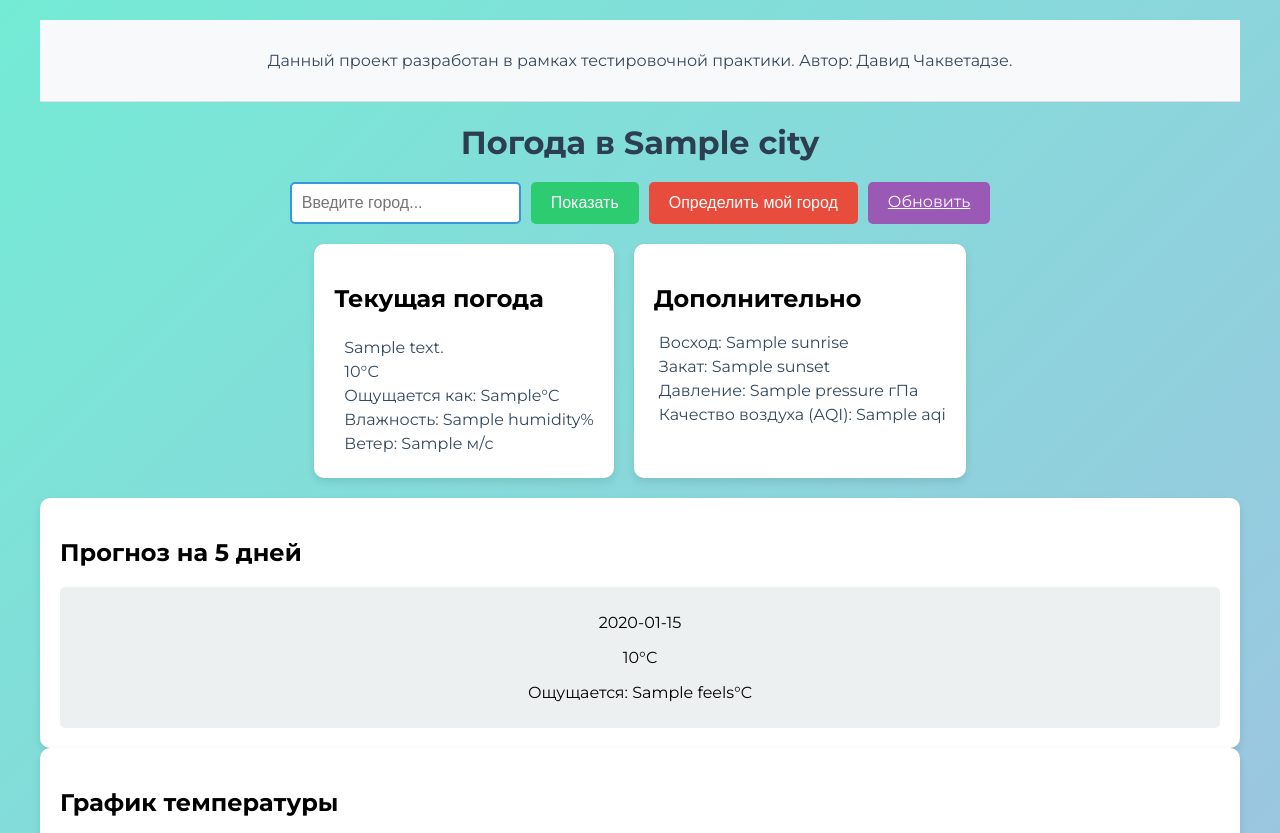
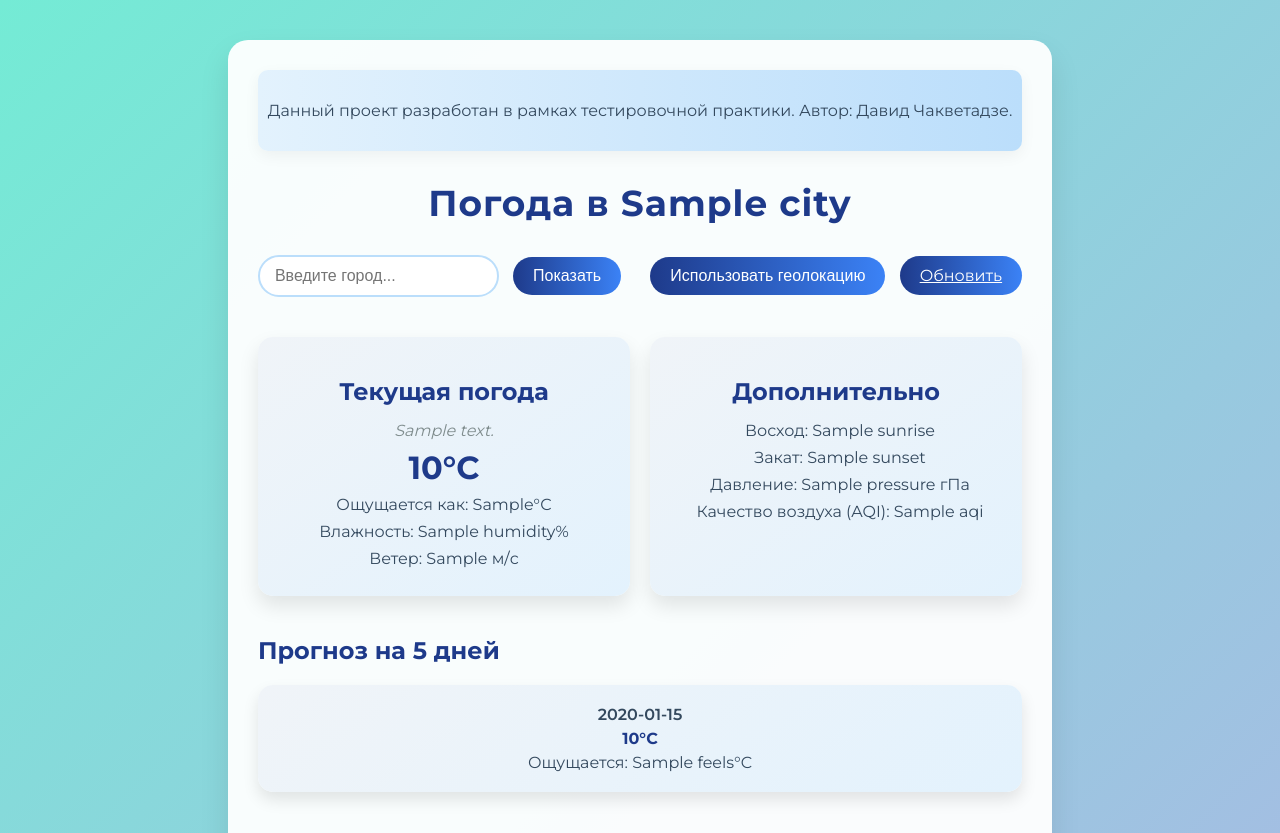
Before and after one commit to Davidchastr/Pet-Project-weather-dashboard, a Flask app: template templates/index.html in a window 1280 px wide. Shown: the top 833 px of the page. Run offline with Flask 3, Linux system fonts and the light colour scheme; the template is opened without the code that fills it: most values are stand-ins (such as "Sample title", 1, 10 or a date in 2020); some libraries are stand-ins or nearby versions.

Commit message:
Enhance design with modern styles and animations

```diff
--- a/static/style.css
+++ b/static/style.css
@@ -1,185 +1,256 @@
+/* Общий стиль страницы */
 body {
     font-family: 'Montserrat', sans-serif;
-    background-color: #f0f4f8;
+    background: linear-gradient(135deg, #74ebd5, #acb6e5); /* Градиентный фон */
     margin: 0;
-    padding: 0;
+    padding: 40px;
+    color: #2c3e50;
     min-height: 100vh;
-    position: relative;
-    background: linear-gradient(135deg, #74ebd5, #acb6e5);
+    display: flex;
+    justify-content: center;
+    align-items: center;
 }
 
+/* Контейнер */
 .container {
     max-width: 1200px;
     margin: 0 auto;
-    padding: 20px;
+    background-color: rgba(255, 255, 255, 0.95); /* Полупрозрачный белый фон */
+    padding: 30px;
+    border-radius: 20px;
+    box-shadow: 0 15px 30px rgba(0, 0, 0, 0.1);
 }
 
+/* Надпись о проекте */
+.project-info {
+    text-align: center;
+    padding: 15px 0;
+    margin-bottom: 30px;
+    color: #34495e;
+    font-size: 16px;
+    font-weight: 500;
+    background: linear-gradient(90deg, #e3f2fd, #bbdefb);
+    border-radius: 10px;
+    box-shadow: 0 5px 15px rgba(0, 0, 0, 0.05);
+}
+
+/* Заголовок */
 h1 {
     text-align: center;
-    color: #2c3e50;
-    margin-bottom: 20px;
+    color: #1e3a8a; /* Тёмно-синий цвет */
+    font-size: 36px;
+    margin-bottom: 30px;
+    letter-spacing: 1px;
 }
 
+/* Форма и кнопки */
 .controls {
-    display: flex;
-    justify-content: center;
-    gap: 10px;
-    margin-bottom: 20px;
+    text-align: center;
+    margin-bottom: 40px;
 }
 
 .city-form {
-    display: flex;
-    gap: 10px;
+    display: inline-block;
+    margin-right: 15px;
 }
 
 .city-input {
-    padding: 10px;
+    padding: 10px 15px;
     font-size: 16px;
-    border: 2px solid #3498db;
-    border-radius: 5px;
+    border: 2px solid #bbdefb;
+    border-radius: 25px;
     outline: none;
-    transition: border-color 0.3s;
+    transition: border-color 0.3s ease;
 }
 
 .city-input:focus {
-    border-color: #2980b9;
+    border-color: #1e3a8a;
 }
 
 .btn {
     padding: 10px 20px;
     font-size: 16px;
     border: none;
-    border-radius: 5px;
+    border-radius: 25px;
     cursor: pointer;
-    background-color: #3498db;
+    margin-left: 10px;
+    background: linear-gradient(90deg, #1e3a8a, #3b82f6); /* Градиентная кнопка */
     color: white;
-    transition: background-color 0.3s;
+    transition: transform 0.2s ease, box-shadow 0.3s ease;
 }
 
 .btn:hover {
-    background-color: #2980b9;
+    transform: translateY(-2px);
+    box-shadow: 0 5px 15px rgba(0, 0, 0, 0.2);
 }
 
-.btn-search {
-    background-color: #2ecc71;
+/* Контейнер с карточками */
+.weather-container {
+    display: flex;
+    justify-content: space-between;
+    margin-bottom: 40px;
+    gap: 20px;
 }
 
-.btn-search:hover {
-    background-color: #27ae60;
+/* Карточки текущей погоды и дополнительной информации */
+.weather-card, .extra-info-card {
+    flex: 1;
+    background: linear-gradient(145deg, #f0f4f8, #e3f2fd);
+    padding: 20px;
+    border-radius: 15px;
+    text-align: center;
+    box-shadow: 0 10px 20px rgba(0, 0, 0, 0.1);
+    transition: transform 0.3s ease;
 }
 
-.btn-geo {
-    background-color: #e74c3c;
+.weather-card:hover, .extra-info-card:hover {
+    transform: translateY(-5px);
 }
 
-.btn-geo:hover {
-    background-color: #c0392b;
+.weather-card h2, .extra-info-card h2 {
+    color: #1e3a8a;
+    font-size: 24px;
+    margin-bottom: 15px;
 }
 
-.btn-refresh {
-    background-color: #9b59b6;
+.weather-card .weather-icon {
+    font-size: 60px;
+    color: #3b82f6;
+    margin-bottom: 10px;
 }
 
-.btn-refresh:hover {
-    background-color: #8e44ad;
+.weather-info p {
+    margin: 8px 0;
+    font-size: 16px;
+    color: #34495e;
 }
 
-.weather-container {
-    display: flex;
-    gap: 20px;
-    justify-content: center;
-    margin-bottom: 20px;
+.weather-info .temperature {
+    font-size: 32px;
+    font-weight: 700;
+    color: #1e3a8a;
 }
 
-.weather-card, .extra-info-card, .forecast-card, .graph-card {
-    background: white;
-    padding: 20px;
-    border-radius: 10px;
-    box-shadow: 0 4px 8px rgba(0, 0, 0, 0.1);
+.weather-info .description {
+    font-style: italic;
+    color: #7f8c8d;
 }
 
-.weather-card, .extra-info-card {
-    width: fit-content;
-}
-
-.weather-details {
+.extra-info p {
+    margin: 8px 0;
+    font-size: 16px;
+    color: #34495e;
     display: flex;
     align-items: center;
-    gap: 10px;
     justify-content: center;
 }
 
-.weather-icon {
-    font-size: 50px;
-    text-align: center;
+.extra-info i {
+    margin-right: 8px;
+    color: #3b82f6;
 }
 
-.weather-icon i {
-    font-size: 80px;
-    color: #3498db;
+/* Прогноз на 5 дней */
+.forecast-card {
+    margin-top: 30px;
 }
 
-.weather-info {
-    flex-grow: 0;
-}
-
-.weather-info p {
-    margin: 5px 0;
-    color: #34495e;
-}
-
-.extra-info p {
-    margin: 5px 0;
-    color: #34495e;
-    display: flex;
-    align-items: center;
-    gap: 5px;
-}
-
-.extra-info i {
-    font-size: 20px;
-    color: #3498db;
+.forecast-card h2 {
+    color: #1e3a8a;
+    font-size: 24px;
+    margin-bottom: 20px;
 }
 
 .forecast-grid {
     display: grid;
     grid-template-columns: repeat(auto-fit, minmax(150px, 1fr));
-    gap: 10px;
+    gap: 20px;
 }
 
 .forecast-item {
+    background: linear-gradient(145deg, #f0f4f8, #e3f2fd);
+    padding: 15px;
+    border-radius: 15px;
     text-align: center;
-    padding: 10px;
-    background: #ecf0f1;
-    border-radius: 5px;
+    box-shadow: 0 8px 16px rgba(0, 0, 0, 0.1);
+    transition: transform 0.3s ease;
+    opacity: 0;
+    animation: fadeIn 0.5s ease forwards;
+    animation-delay: calc(var(--delay) * 0.1s);
 }
 
-.forecast-item .weather-icon i {
-    font-size: 50px;
-    color: #3498db;
+/* Анимация для карточек прогноза */
+@keyframes fadeIn {
+    from {
+        opacity: 0;
+        transform: translateY(20px);
+    }
+    to {
+        opacity: 1;
+        transform: translateY(0);
+    }
+}
+
+.forecast-item:nth-child(1) { --delay: 1; }
+.forecast-item:nth-child(2) { --delay: 2; }
+.forecast-item:nth-child(3) { --delay: 3; }
+.forecast-item:nth-child(4) { --delay: 4; }
+.forecast-item:nth-child(5) { --delay: 5; }
+
+.forecast-item:hover {
+    transform: translateY(-5px);
+}
+
+.forecast-item .weather-icon {
+    font-size: 40px;
+    color: #3b82f6;
+}
+
+.forecast-item p {
+    margin: 5px 0;
+    font-size: 16px;
+    color: #34495e;
+}
+
+.forecast-item .temperature {
+    font-weight: 700;
+    color: #1e3a8a;
+}
+
+.forecast-item .date {
+    font-weight: 600;
+}
+
+/* График */
+.graph-card {
+    text-align: center;
+    margin-top: 40px;
+}
+
+.graph-card h2 {
+    color: #1e3a8a;
+    font-size: 24px;
+    margin-bottom: 20px;
 }
 
 .graph-card img {
-    width: 100%;
-    border-radius: 5px;
+    max-width: 100%;
+    border-radius: 15px;
+    box-shadow: 0 10px 20px rgba(0, 0, 0, 0.1);
 }
 
-.error-message {
-    background: #ffe6e6;
-    padding: 20px;
-    border-radius: 10px;
-    text-align: center;
-    color: #d32f2f;
-    margin-bottom: 20px;
-    font-weight: 600;
+/* Адаптивность */
+@media (max-width: 768px) {
+    .weather-container {
+        flex-direction: column;
+    }
+
+    .weather-card, .extra-info-card {
+        margin-right: 0;
+        margin-bottom: 20px;
+    }
+
+    .btn {
+        margin-top: 10px;
+    }
 }
-.project-info {
-    text-align: center;
-    padding: 15px 0;
-    margin-bottom: 20px;
-    color: #34495e;
-    font-size: 16px;
-    font-family: 'Montserrat', sans-serif;
-    background-color: #f8f9fa;
-    border-bottom: 1px solid #e0e0e0;
-}
--- a/templates/index.html
+++ b/templates/index.html
@@ -29,7 +29,7 @@
                     <input type="text" name="city" placeholder="Введите город..." class="city-input" required>
                     <button type="submit" class="btn btn-search">Показать</button>
                 </form>
-                <button class="btn btn-geo" onclick="getLocation()">Определить мой город</button>
+                <button class="btn btn-geo" onclick="getLocation()">Использовать геолокацию</button>
                 <a href="/" class="btn btn-refresh">Обновить</a>
             </div>
 
@@ -66,13 +66,13 @@
                 </div>
             </div>
 
-            <!-- Прогноз -->
+            <!-- Прогноз на 5 дней -->
             <div class="forecast-card">
                 <h2>Прогноз на 5 дней</h2>
                 <div class="forecast-grid">
-                    {% for time, temp, feels, icon in forecast %}
+                    {% for date, temp, feels, icon in forecast %}
                         <div class="forecast-item">
-                            <p class="time">{{ time }}</p>
+                            <p class="date">{{ date }}</p>
                             <div class="weather-icon">
                                 <i class="{{ 'wi wi-day-sunny' if '01d' in icon else 'wi wi-night-clear' if '01n' in icon else 'wi wi-day-cloudy' if '02d' in icon else 'wi wi-night-alt-cloudy' if '02n' in icon else 'wi wi-day-cloudy' if '03d' in icon or '04d' in icon else 'wi wi-night-alt-cloudy' if '03n' in icon or '04n' in icon else 'wi wi-rain' if '09d' in icon or '10d' in icon else 'wi wi-night-alt-rain' if '09n' in icon or '10n' in icon else 'wi wi-thunderstorm' if '11d' in icon or '11n' in icon else 'wi wi-snow' if '13d' in icon or '13n' in icon else 'wi wi-fog' if '50d' in icon or '50n' in icon else 'wi wi-day-sunny' }}"></i>
                             </div>
```
